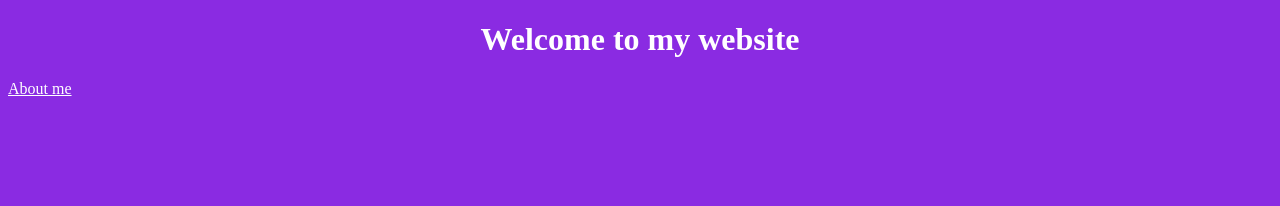
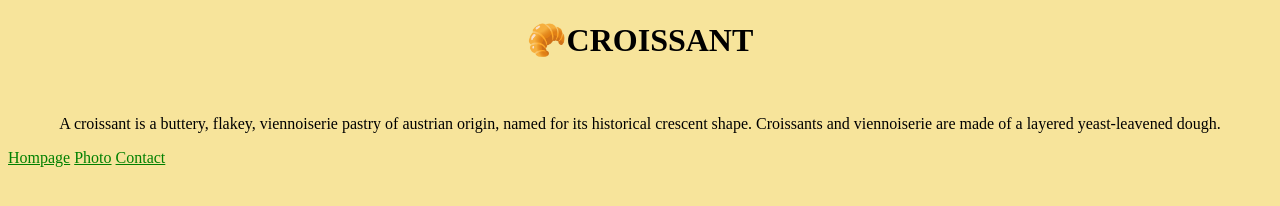
Before and after one commit to StellaNDL/multiple-page-static-website, a plain HTML site: page index.html in a window 1280 px wide. Drawn offline with Linux system fonts and the light colour scheme.

Commit message:
Changed and added new files, edited on css

```diff
--- a/css/styles.css
+++ b/css/styles.css
@@ -1,10 +1,18 @@
 body {
-    background-color: blueviolet;
+    background-color: #F7E49B;
 }
 h1 {
     text-align: center;
-    color: white;
+    color: black;
+}
+p {
+    display: block;
+    text-align: center;
 }
 a {
-    color: white;
+    color: green;
+    text-decoration: underline;
+    display: inline-block;
+    text-align: center;
+
 }
--- a/index.html
+++ b/index.html
@@ -8,8 +8,14 @@
 </head>
 <body>
     <h1>
-        Welcome to my website
+        🥐CROISSANT
     </h1>
-    <a href="/about.html">About me</a>
+<br/>
+<p>
+    A croissant is a buttery, flakey, viennoiserie pastry of austrian origin, named for its historical crescent shape. Croissants and viennoiserie are made of a layered yeast-leavened dough.
+</p>
+    <a href="index.html">Hompage</a>
+    <a href="photo.html">Photo</a>
+    <a href="contact.html">Contact</a>
 </body>
 </html>
```
Also changed, not shown: about.html (deleted, +0 -15 lines), contact.html (added, +20 -0 lines), photo.html (added, +22 -0 lines), images/croissant.png (added).
